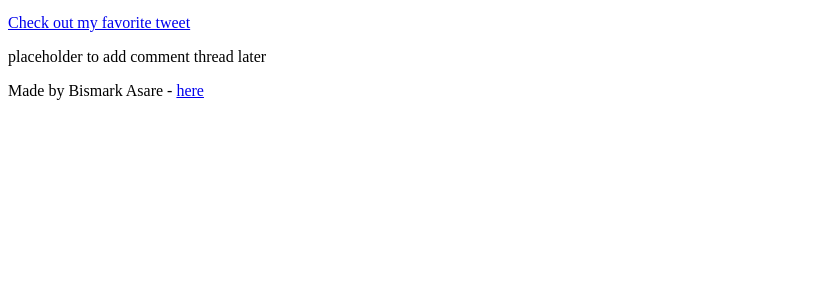
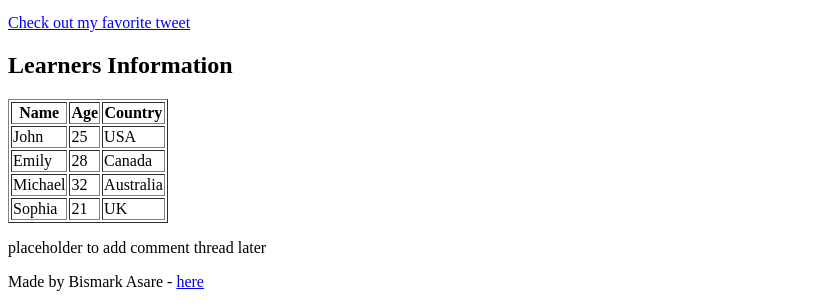
Before and after one commit to Ohms-Gh/My_First_Portfolio, a plain HTML site: page html_basic/index.html in a window 1280 px wide. Shown: the part 505-812 px from the top of the page, without its empty margins (0-824 px from the left). Drawn offline with Linux system fonts and the light colour scheme.

Commit message:
Update index.html

```diff
--- a/html_basic/index.html
+++ b/html_basic/index.html
@@ -11,7 +11,6 @@
       <li><a href="tweets.html">Tweets</a></li>
     </ul>
   </header>
-
   <main>
     <article>
       <h1>Welcome to My First Portfolio Page</h1>
@@ -30,13 +29,43 @@
       </a>
 
       <p><a href="tweets.html">Check out my favorite tweet</a></p>
+            <h2>Learners Information</h2>
+      <table border="1">
+        <thead>
+          <tr>
+            <th>Name</th>
+            <th>Age</th>
+            <th>Country</th>
+          </tr>
+        </thead>
+        <tbody>
+          <tr>
+            <td>John</td>
+            <td>25</td>
+            <td>USA</td>
+          </tr>
+          <tr>
+            <td>Emily</td>
+            <td>28</td>
+            <td>Canada</td>
+          </tr>
+          <tr>
+            <td>Michael</td>
+            <td>32</td>
+            <td>Australia</td>
+          </tr>
+          <tr>
+            <td>Sophia</td>
+            <td>21</td>
+            <td>UK</td>
+          </tr>
+        </tbody>
+      </table>
     </article>
-
     <aside>
       <p>placeholder to add comment thread later</p>
     </aside>
   </main>
-
   <footer>
     <p>Made by Bismark Asare - <a href="https://github.com/Ohms-Gh" target="_blank">here</a></p>
   </footer>
```
